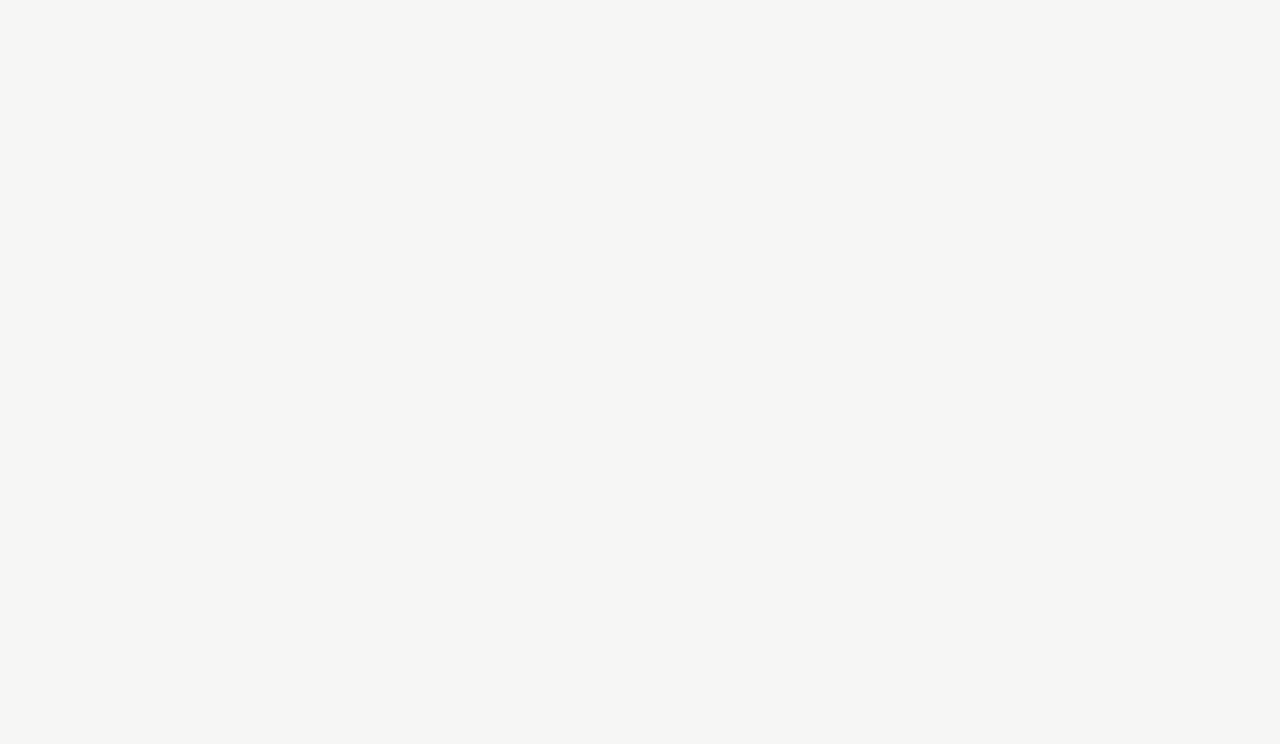
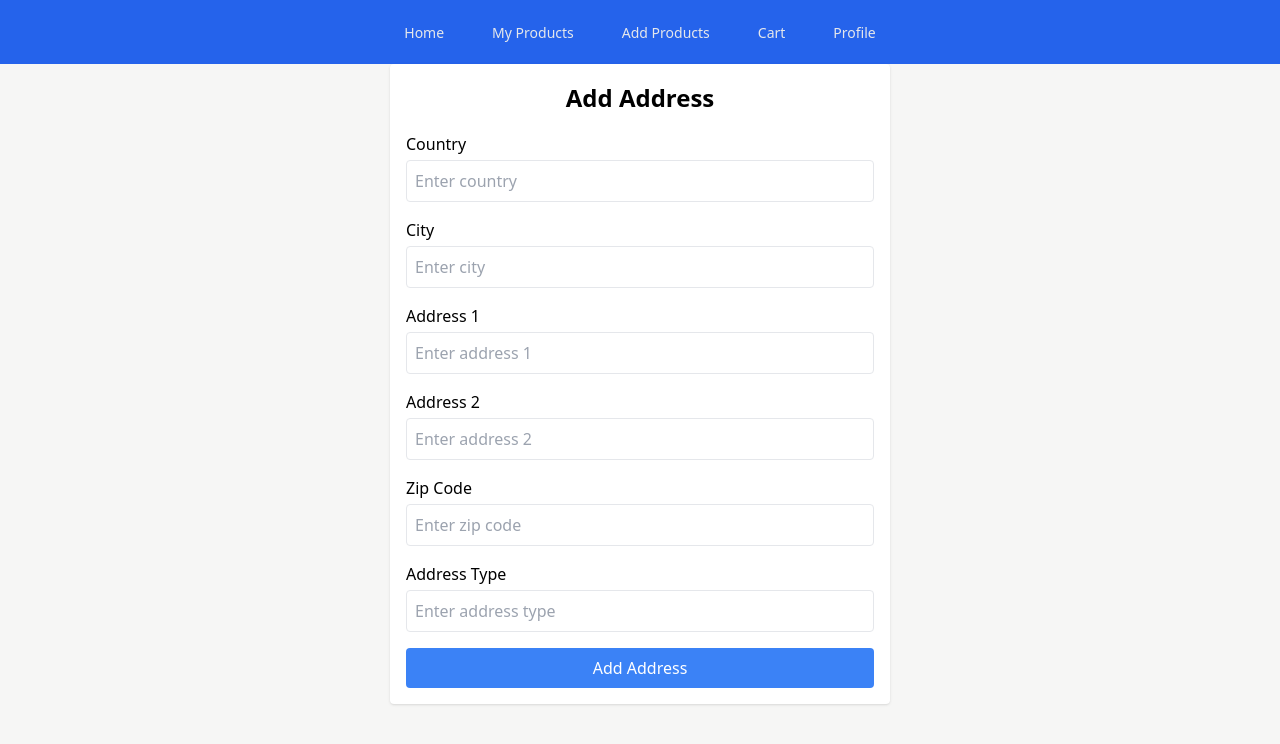
Before and after one commit to moksh59022/Follow_along, a React (Create React App) app in the folder frontend/: page /create-address in a window 1280 px wide. Before the commit this address had no page. Shown: the top 744 px of the page. Built offline with nearby package versions, Linux system fonts and the light colour scheme.

Commit message:
Milestone-21

```diff
--- a/frontend/src/App.js
+++ b/frontend/src/App.js
@@ -1,6 +1,6 @@
 import React from 'react'
 import { BrowserRouter,Routes,Route } from 'react-router-dom';
-import {LoginPage,  Home, ActivationPage, SignUpPage,CreateProduct,MyProducts,Cart,ProductDetails,Profile} from "./Routess.js";
+import {LoginPage,  Home, ActivationPage, SignUpPage,CreateProduct,MyProducts,Cart,ProductDetails,Profile,CreateAddress} from "./Routess.js";
 import "./App.css";
 
 const App = () => {
@@ -17,6 +17,7 @@ const App = () => {
       <Route path="/cart" element={<Cart />} />
       <Route path="/product/:id" element={<ProductDetails />} />
       <Route path="/profile" element={<Profile />} />
+      <Route path='/create-address' element={<CreateAddress />} />
     </Routes>
     </BrowserRouter>
 
--- a/frontend/src/Routess.js
+++ b/frontend/src/Routess.js
@@ -7,6 +7,7 @@ import MyProducts from "../src/pages/myProducts.jsx";
 import Cart from "./pages/cart.jsx";
 import ProductDetails from "./pages/productDetails.jsx";
 import Profile from "./pages/profile.jsx";
+import CreateAddress from "./pages/createAddress.jsx";
 export
 {
     LoginPage,
@@ -17,6 +18,7 @@ export
     MyProducts,
     Cart,
     ProductDetails,
-    Profile
+    Profile,
+    CreateAddress
 
 }
--- /dev/null
+++ b/frontend/src/pages/createAddress.jsx
@@ -0,0 +1,129 @@
+import React, { useState } from "react";
+import axios from "axios";
+import { useNavigate } from "react-router-dom";
+import Nav from "../components/nav";
+
+const CreateAddress = () => {
+    const navigate = useNavigate();
+
+    const [country, setCountry] = useState("");
+    const [city, setCity] = useState("");
+    const [address1, setAddress1] = useState("");
+    const [address2, setAddress2] = useState("");
+    const [zipCode, setZipCode] = useState("");
+    const [addressType, setAddressType] = useState("");
+
+    const handleSubmit = async (e) => {
+        e.preventDefault();
+        const addressData = {
+            country,
+            city,
+            address1,
+            address2,
+            zipCode,
+            addressType,
+            email: "ashupatil1357@gmail.com"
+        };
+
+        try {
+            const response = await axios.post(
+                "http://localhost:8000/api/v2/user/add-address",
+                addressData,
+                {
+                    headers: { "Content-Type": "application/json" },
+                }
+            );
+            if (response.status === 201) {
+                alert("Address added successfully!");
+                navigate("/profile");
+            }
+        } catch (err) {
+            console.error("Error adding address:", err);
+            alert("Failed to add address. Please check the data and try again.");
+        }
+    };
+
+    return (
+        <>
+            <Nav />
+            <div className="w-[90%] max-w-[500px] bg-white shadow h-auto rounded-[4px] p-4 mx-auto">
+                <h5 className="text-[24px] font-semibold text-center">Add Address</h5>
+                <form onSubmit={handleSubmit}>
+                    <div className="mt-4">
+                        <label className="pb-1 block">Country</label>
+                        <input
+                            type="text"
+                            value={country}
+                            className="w-full p-2 border rounded"
+                            onChange={(e) => setCountry(e.target.value)}
+                            placeholder="Enter country"
+                            required
+                        />
+                    </div>
+                    <div className="mt-4">
+                        <label className="pb-1 block">City</label>
+                        <input
+                            type="text"
+                            value={city}
+                            className="w-full p-2 border rounded"
+                            onChange={(e) => setCity(e.target.value)}
+                            placeholder="Enter city"
+                            required
+                        />
+                    </div>
+                    <div className="mt-4">
+                        <label className="pb-1 block">Address 1</label>
+                        <input
+                            type="text"
+                            value={address1}
+                            className="w-full p-2 border rounded"
+                            onChange={(e) => setAddress1(e.target.value)}
+                            placeholder="Enter address 1"
+                            required
+                        />
+                    </div>
+                    <div className="mt-4">
+                        <label className="pb-1 block">Address 2</label>
+                        <input
+                            type="text"
+                            value={address2}
+                            className="w-full p-2 border rounded"
+                            onChange={(e) => setAddress2(e.target.value)}
+                            placeholder="Enter address 2"
+                        />
+                    </div>
+                    <div className="mt-4">
+                        <label className="pb-1 block">Zip Code</label>
+                        <input
+                            type="number"
+                            value={zipCode}
+                            className="w-full p-2 border rounded"
+                            onChange={(e) => setZipCode(e.target.value)}
+                            placeholder="Enter zip code"
+                            required
+                        />
+                    </div>
+                    <div className="mt-4">
+                        <label className="pb-1 block">Address Type</label>
+                        <input
+                            type="text"
+                            value={addressType}
+                            className="w-full p-2 border rounded"
+                            onChange={(e) => setAddressType(e.target.value)}
+                            placeholder="Enter address type"
+                            required
+                        />
+                    </div>
+                    <button
+                        type="submit"
+                        className="w-full mt-4 bg-blue-500 text-white p-2 rounded"
+                    >
+                        Add Address
+                    </button>
+                </form>
+            </div>
+        </>
+    );
+};
+
+export default CreateAddress;
--- a/frontend/src/pages/profile.jsx
+++ b/frontend/src/pages/profile.jsx
@@ -1,4 +1,5 @@
 import React, { useEffect, useState } from "react";
+import { useNavigate } from "react-router-dom";
 import AddressCard from "../components/AddressCard";
 import Nav from "../components/nav";
 
@@ -11,6 +12,7 @@ export default function Profile() {
 	});
 
 	const [addresses, setAddresses] = useState([]);
+	const navigate = useNavigate();
 
 	useEffect(() => {
 		fetch(
@@ -35,6 +37,11 @@ export default function Profile() {
 				console.log("Addresses fetched:", data.addresses);
 			});
 	}, []);
+
+	const handleAddAddress = () => {
+		navigate("/create-address");
+	};
+
 	return (
 		<>
 			<Nav />
@@ -98,7 +105,10 @@ export default function Profile() {
 							</h1>
 						</div>
 						<div className="w-full h-max p-5">
-							<button className="w-max px-3 py-2 bg-neutral-600 text-neutral-100 rounded-md text-center hover:bg-neutral-100 hover:text-black transition-all duration-100">
+							<button
+								className="w-max px-3 py-2 bg-neutral-600 text-neutral-100 rounded-md text-center hover:bg-neutral-100 hover:text-black transition-all duration-100"
+								onClick={handleAddAddress}
+							>
 								Add Address
 							</button>
 						</div>
```
Also changed, not shown: 2 other files (tests, documents, lock files or other folders).
